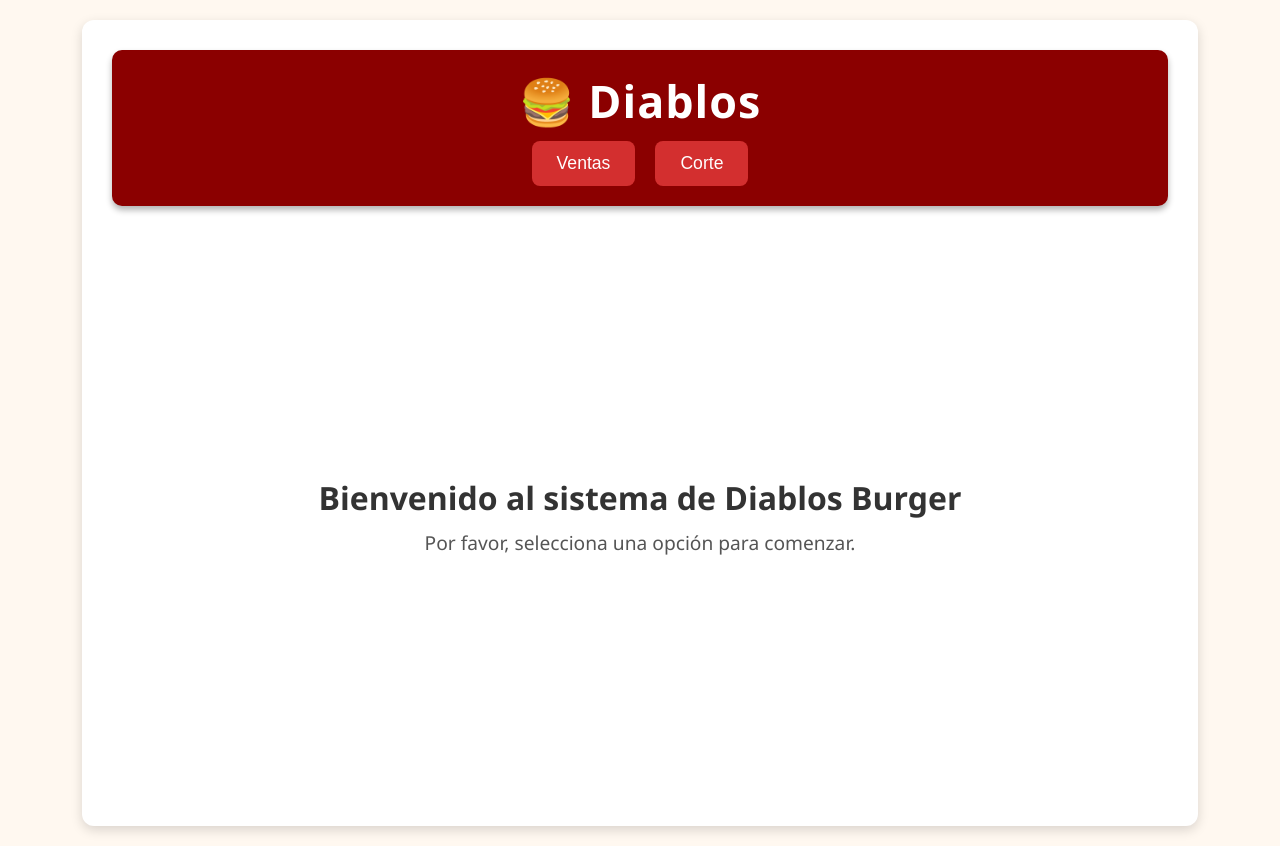
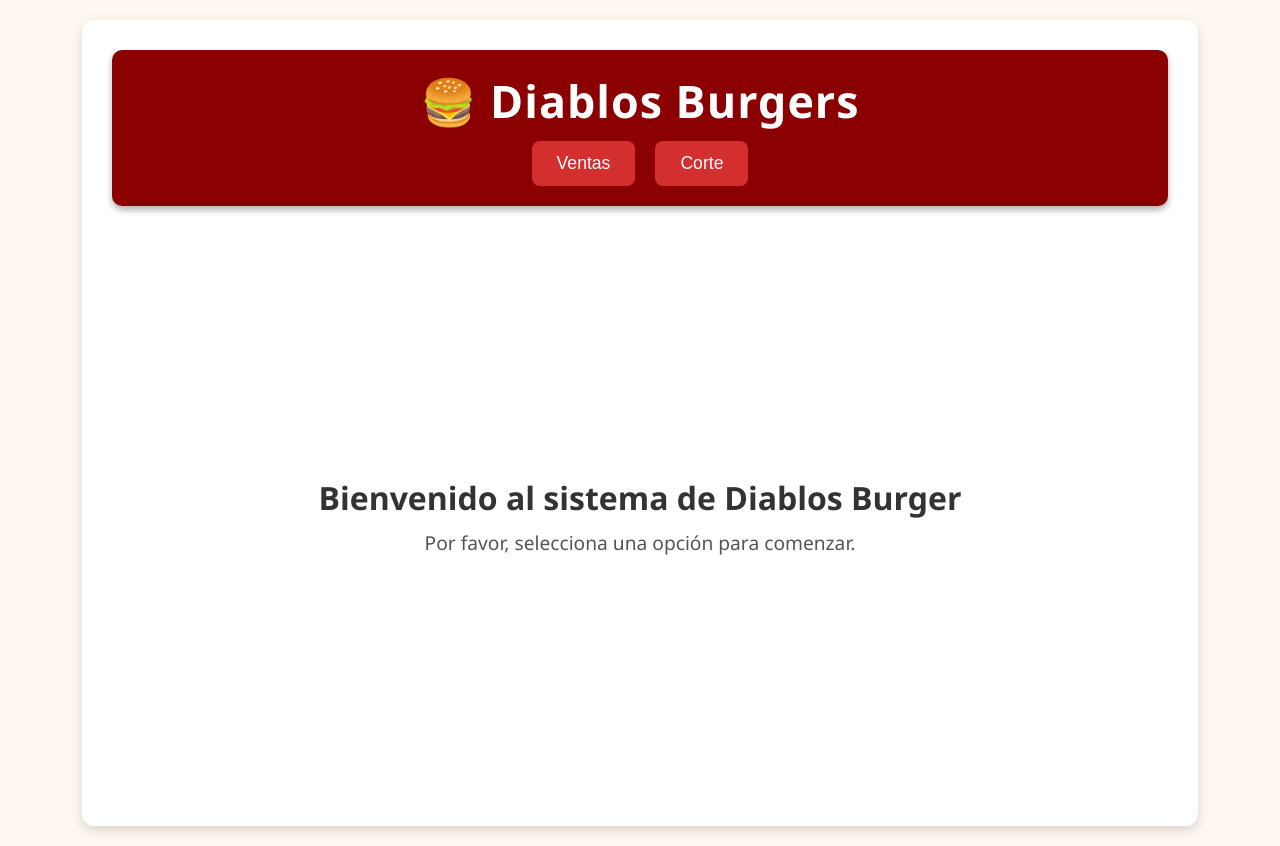
Before and after one commit to Tonnny1421/Diablos_Burgers, a plain HTML site: page complementos/index.html in a window 1280 px wide. Drawn offline with Linux system fonts and the light colour scheme.

Commit message:
Titulo revertido

```diff
--- a/complementos/index.html
+++ b/complementos/index.html
@@ -10,7 +10,7 @@
 <body>
   <div class="container">
     <header>
-      <h1>🍔 Diablos</h1>
+      <h1>🍔 Diablos Burgers</h1>
       <nav>
         <button onclick="showSection('ventas')">Ventas</button>
         <button onclick="showSection('corte')">Corte</button>
```
